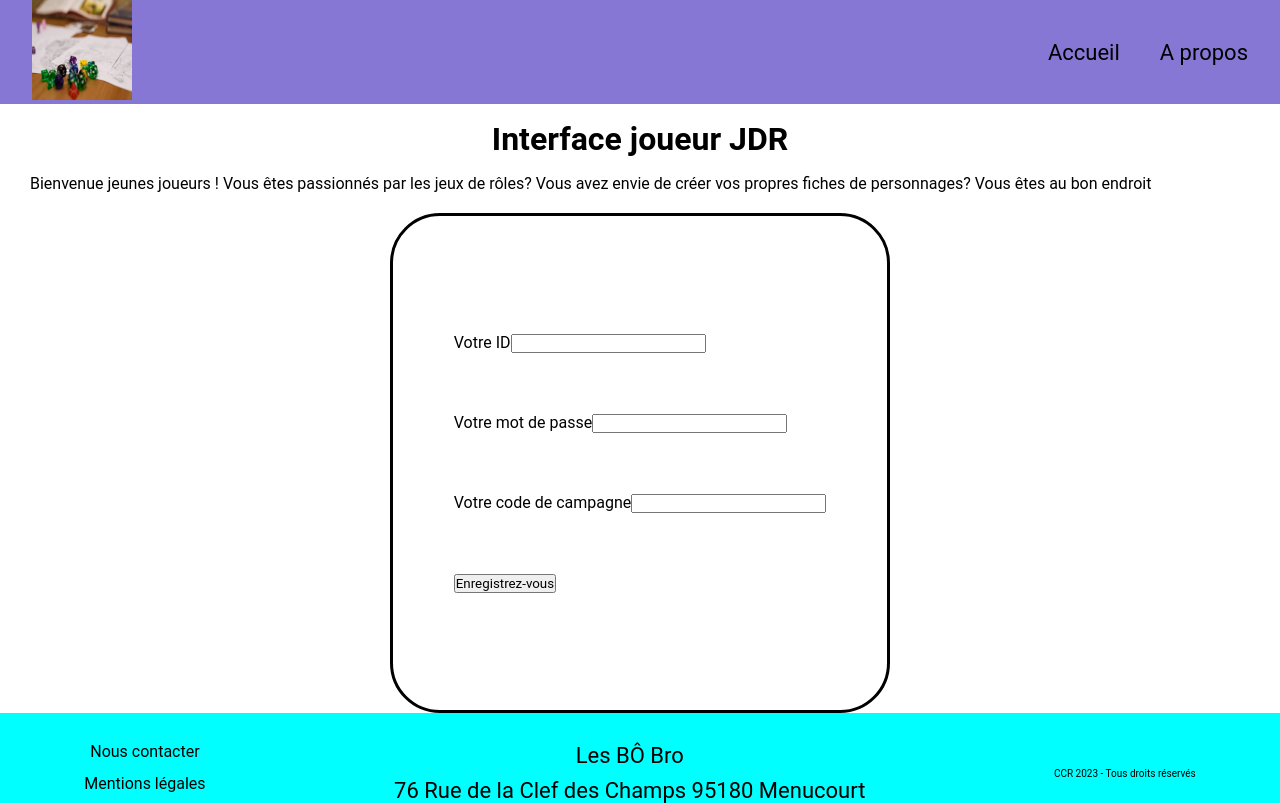
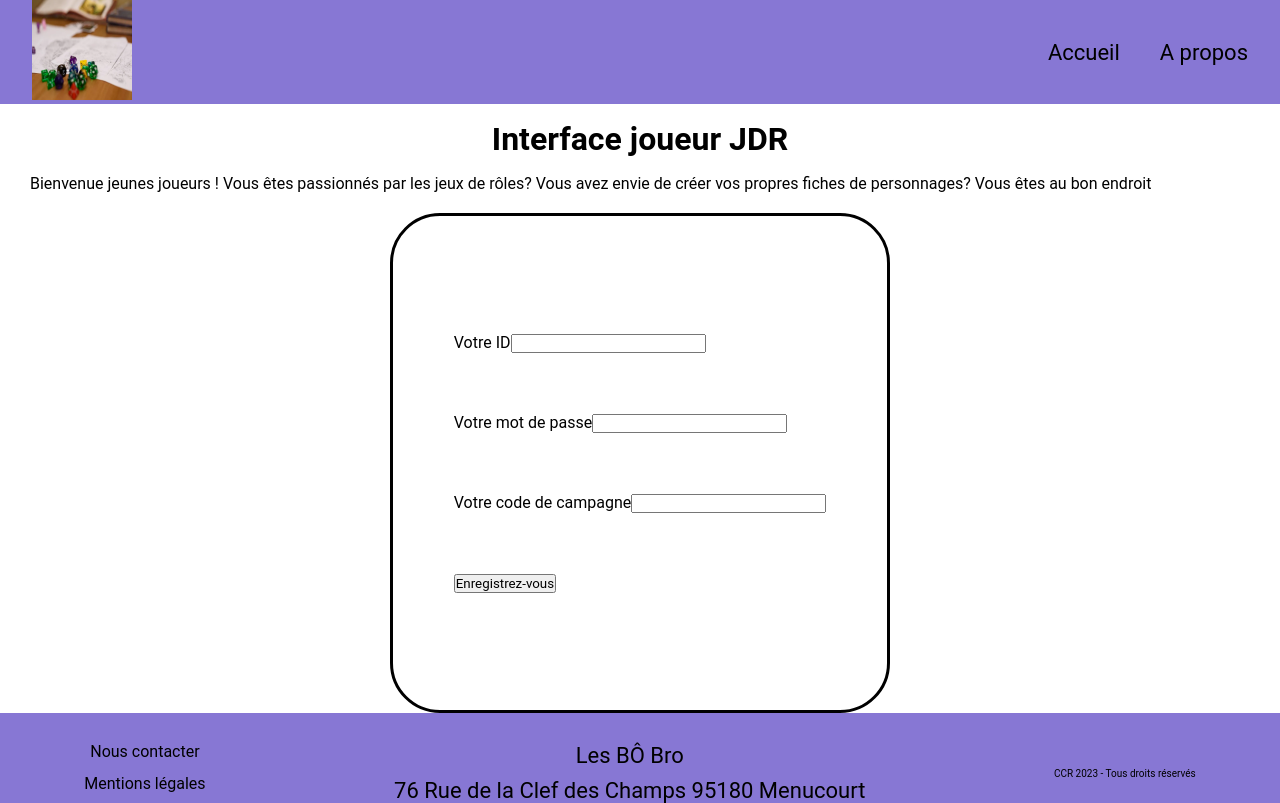
Before and after one commit to M0rgan52/Interface_Joueur_JDR, a React (Create React App) app: page / in a window 1280 px wide. Built offline with nearby package versions, Linux system fonts and the light colour scheme.

Commit message:
commit -m "CSS - Changement couleur background footer"

```diff
--- a/src/styles/Footer.css
+++ b/src/styles/Footer.css
@@ -2,7 +2,7 @@
   /* position: relative; */
   /* bottom: 0; */
   width: 100%;
-  background-color: aqua;
+  background-color: #8777d4;
   display: flex;
   flex-direction: row;
   justify-content: space-around;
--- a/src/styles/Navbar.css
+++ b/src/styles/Navbar.css
@@ -6,6 +6,7 @@
   height: auto;
   background-color: #8777d4;
 }
+
 .navbar__links {
   display: flex;
   align-items: center;
```
